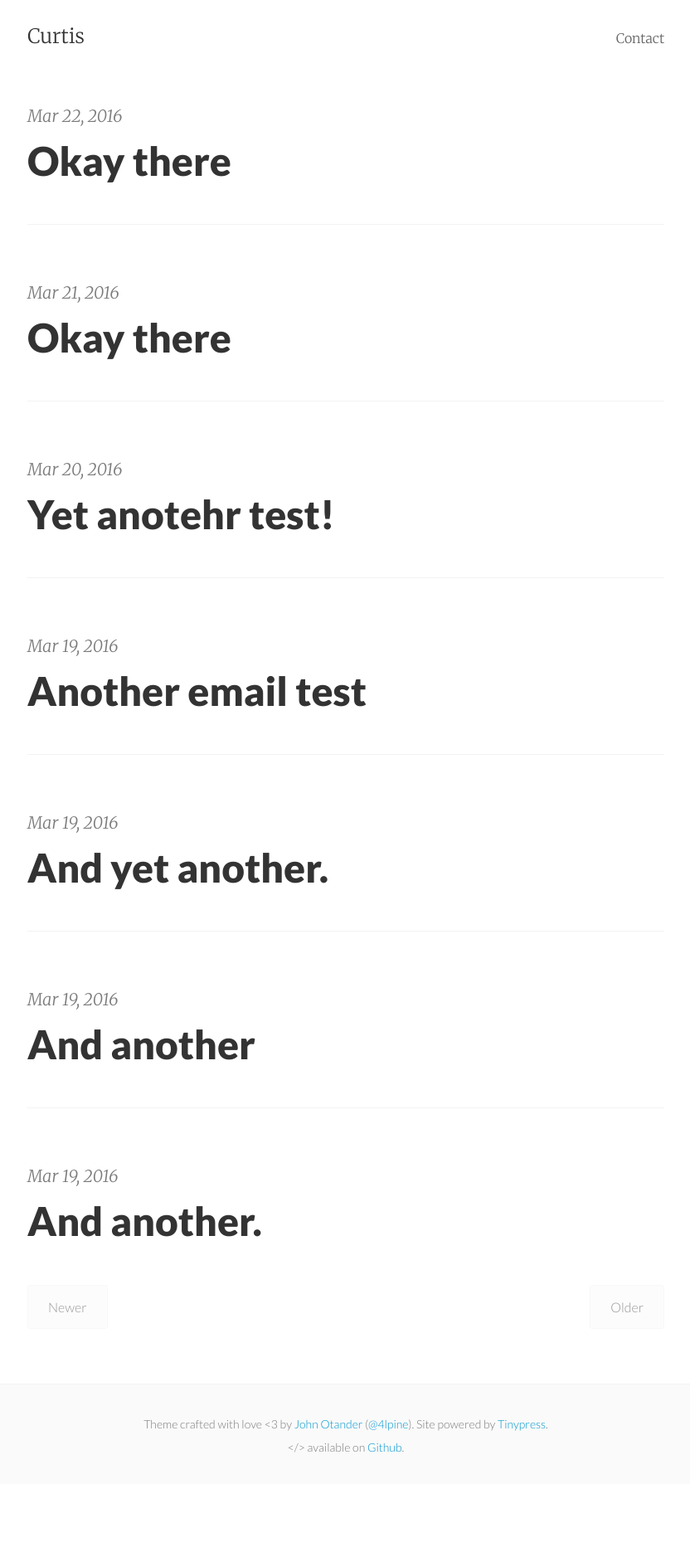
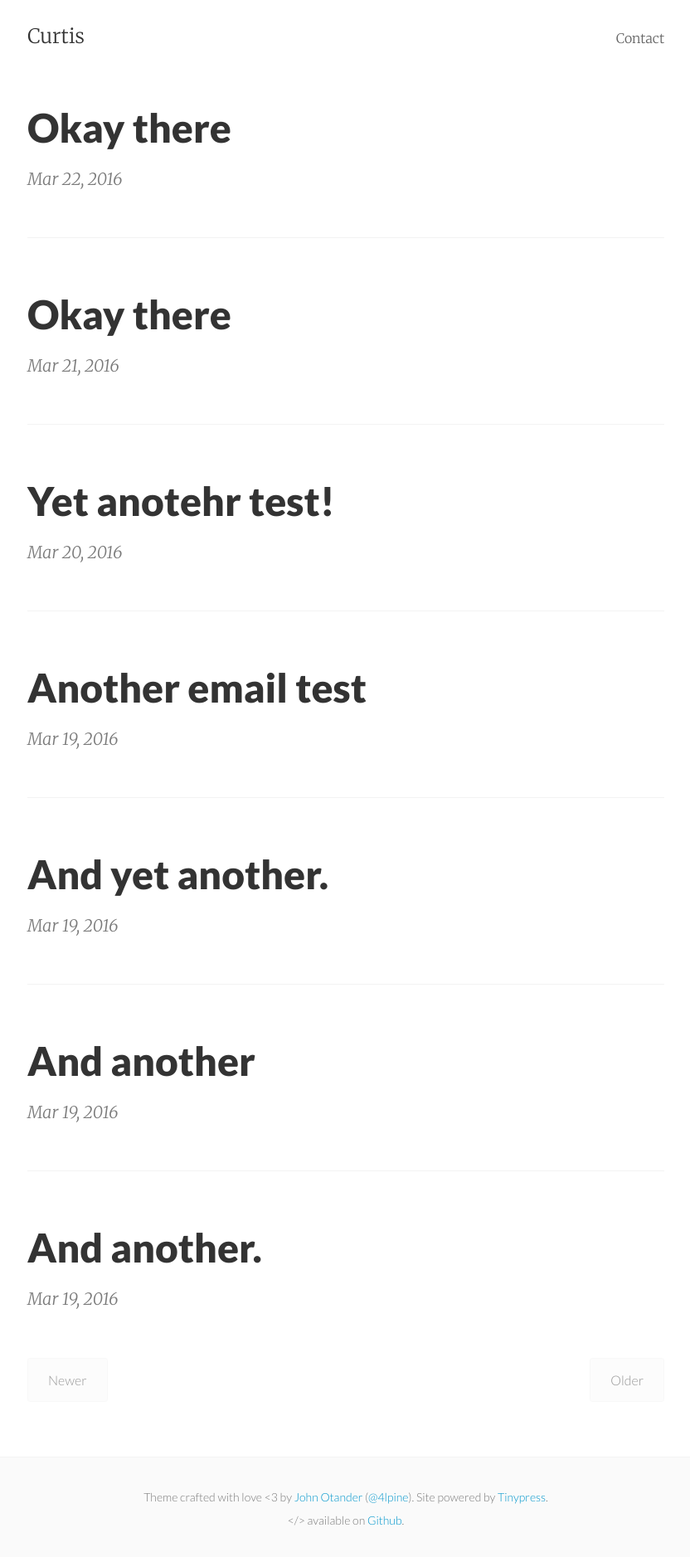
Before and after one commit to EconomiCurtis/EconomiCurtis.github.io, a Jekyll site: the page built from index.html, in a window 1280 px wide. Shown: the whole page at 83% size, without its empty margins (223-1055 px from the left). Built offline with Jekyll 4.4.1, drawn with Linux system fonts in a browser that asks for light colours; the list of posts is cut into pages by our own code; before the commit the page ends 1789 px from its top, so only the background shows below that.

Commit message:
update post summary

```diff
--- a/index.html
+++ b/index.html
@@ -8,8 +8,8 @@ layout: default
     {% for post in paginator.posts %}
       <div class="post">
         <a href="{{ post.url | prepend: site.baseurl }}" class="post-link">
+          <h3 class="h2 post-title">{{ post.title }}</h3>
           <p class="post-meta">{{ post.date | date: "%b %-d, %Y" }}</p>
-          <h3 class="h2 post-title">{{ post.title }}</h3>
           <p class="post-summary">{{ post.summary }}</p>
         </a>
       </div>
```
